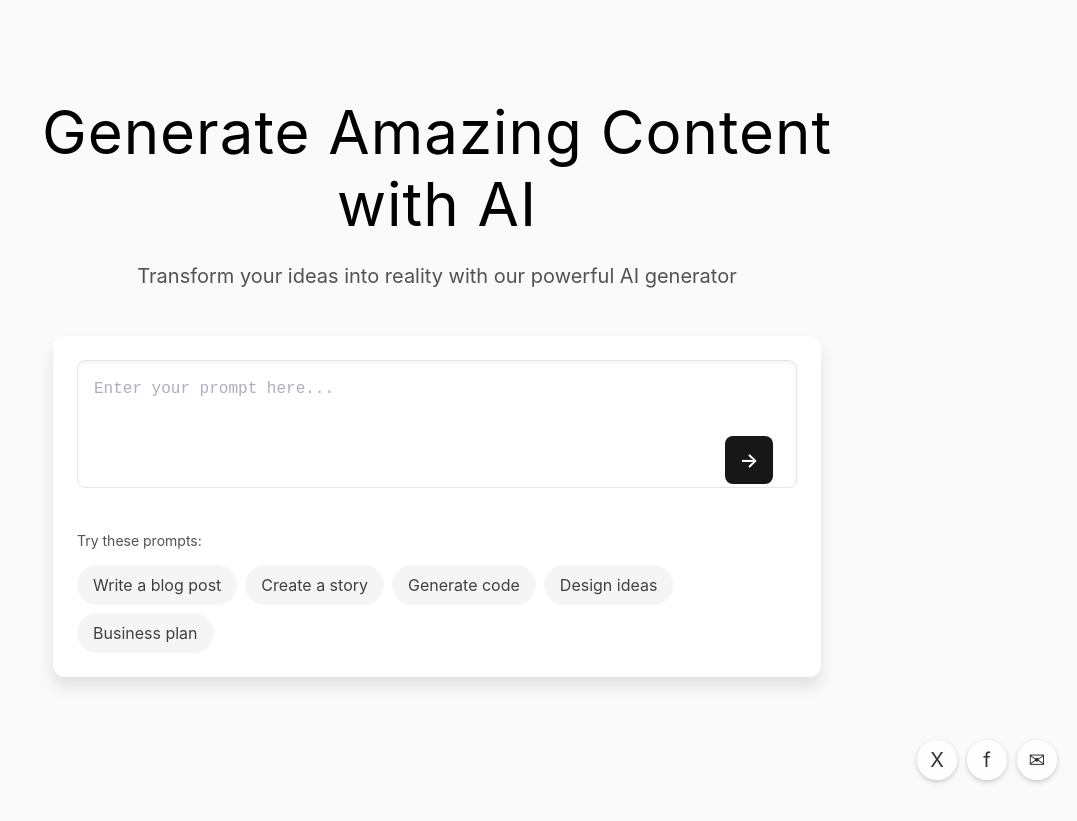
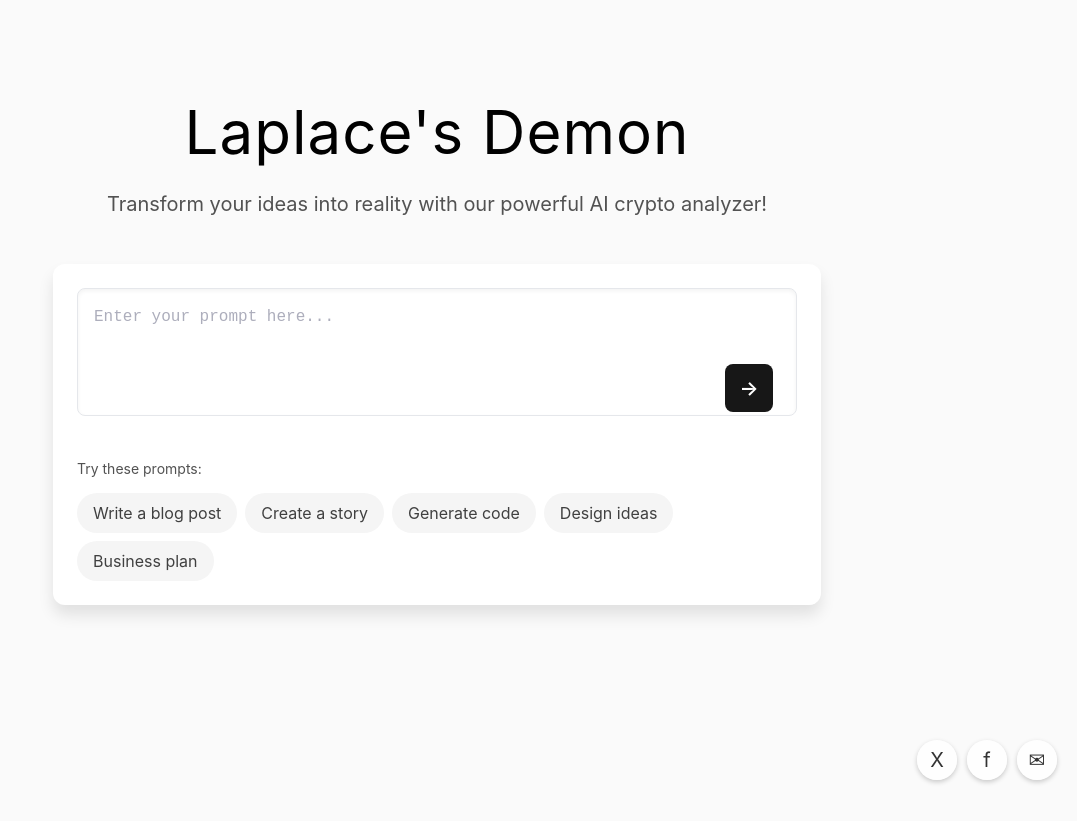
Before and after one commit to GenAl-Genesis-2025/Frontend-of-ScamGuardAINEW, a plain HTML site: page main.html in a window 1280 px wide. Shown: the whole page, without its empty margins (203-1280 px from the left). After the commit the page ends 800 px from the top, so only its background shows below. Drawn offline with nearby package versions, Linux system fonts and the light colour scheme.

Commit message:
changed html text

```diff
--- a/main.html
+++ b/main.html
@@ -24,8 +24,8 @@
         <div class="page-container">
             <div class="content-section">
               <div class="hero-content">
-                <h1 class="hero-title">Generate Amazing Content with AI</h1>
-                <p class="hero-subtitle">Transform your ideas into reality with our powerful AI generator</p>
+                <h1 class="hero-title">Laplace's Demon</h1>
+                <p class="hero-subtitle">Transform your ideas into reality with our powerful AI crypto analyzer!</p>
               </div>
               <div class="input-container">
                 <div class="input-row">
```
